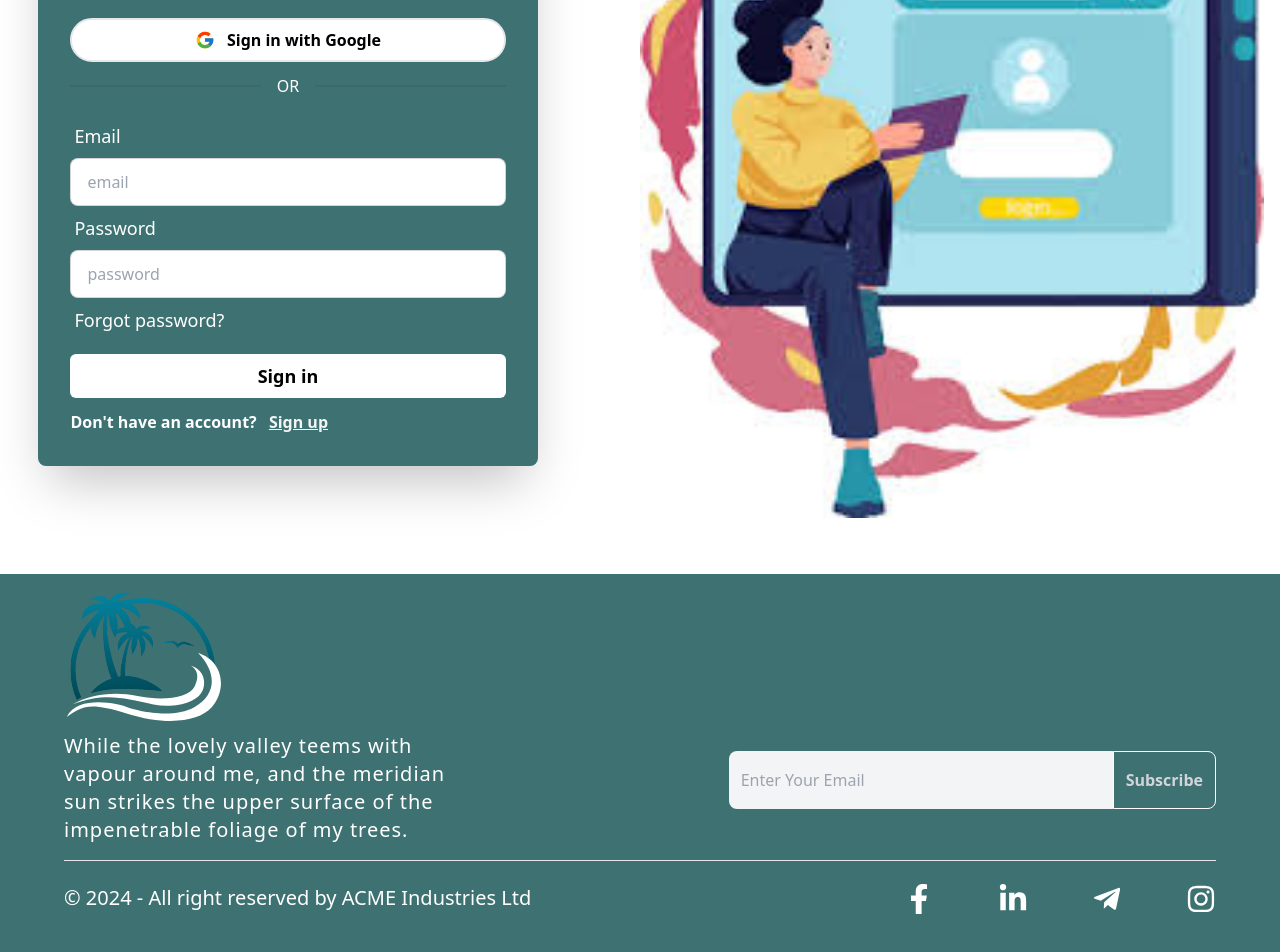
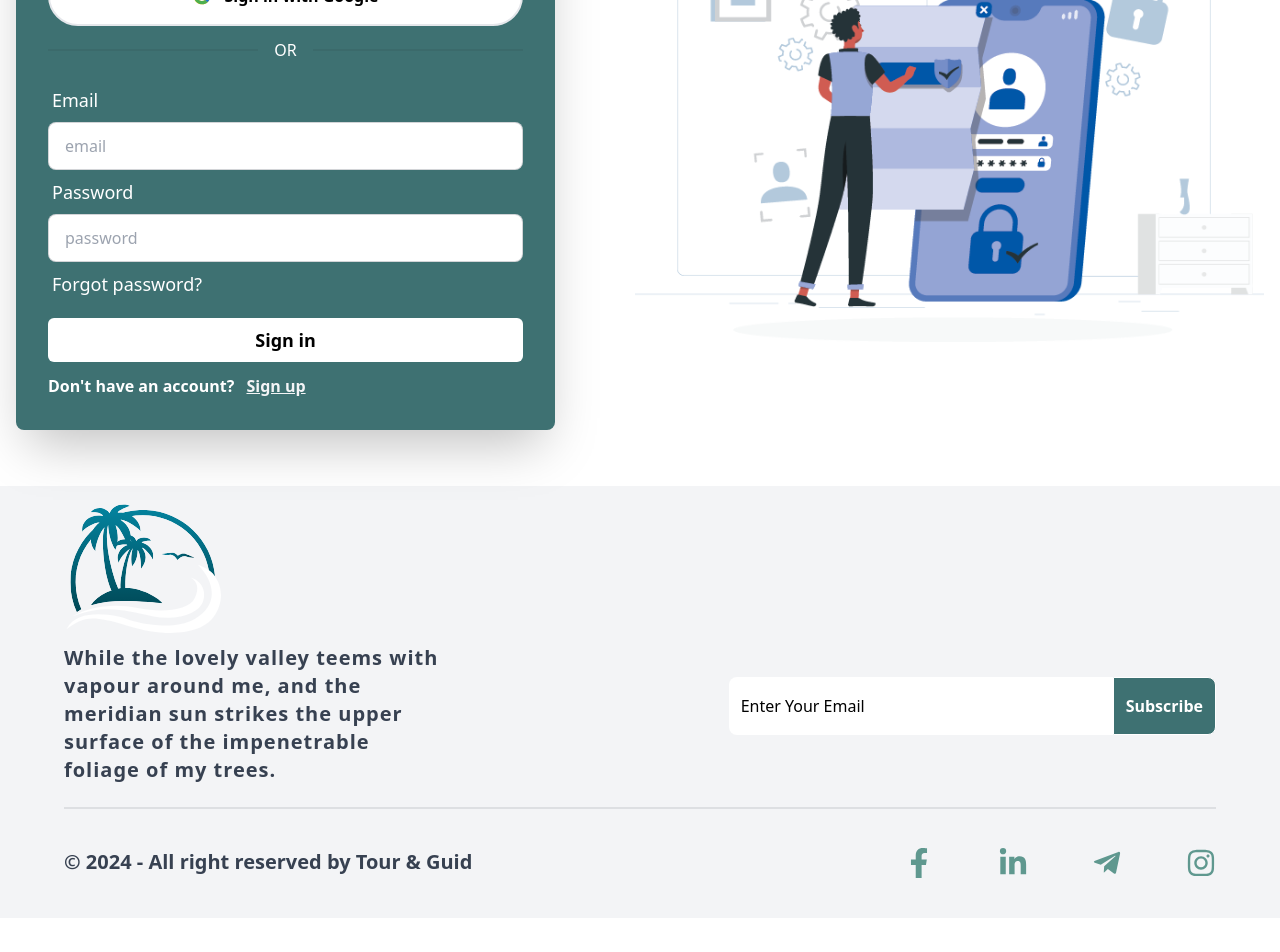
Before and after one commit to tuhinhossain123/offline-service-sharing-web-application-client, a React (Vite) app: page /login in a window 1280 px wide. Shown: the part 528-1480 px from the top of the page. After the commit the page ends 1446 px from the top, so only its background shows below. Built offline with nearby package versions, Linux system fonts and the light colour scheme; no server answers.

Commit message:
code update

```diff
--- a/src/components/Footer/Footer.jsx
+++ b/src/components/Footer/Footer.jsx
@@ -7,7 +7,7 @@ import { Link } from "react-router-dom";
 
 const Footer = () => {
   return (
-    <div className="bg-[#3e7172] px-8 md:px-16 pt-4  text-white">
+    <div className="bg-gray-100 px-8 md:px-16 pt-4  text-white">
       <div>
         <div className="w-[8rem] md:w-[10rem]">
           <img
@@ -19,7 +19,7 @@ const Footer = () => {
       </div>
       <div className="flex flex-col md:flex-row justify-between items-center">
         <div className="pt-2 w-full md:w-2/4">
-          <p className="text-xl tracking-wider">
+          <p className="text-xl text-gray-700 font-semibold tracking-wider">
             While the lovely valley teems with vapour  around me, and the
             meridian sun strikes the upper surface of the impenetrable
             foliage of my trees.
@@ -31,30 +31,30 @@ const Footer = () => {
             name=""
             id=""
             placeholder="Enter Your Email"
-            className="bg-gray-100 text-black border-0 px-3 py-4 w-full md:w-1/2 rounded-l-lg "
+            className=" bg-base-100 border-0 px-3 py-4 w-full md:w-1/2 rounded-l-lg placeholder:text-black focus:outline-none"
           />
-          <button className="px-3 py-4 font-bold rounded-none rounded-r-lg border border-white text-gray-300">
+          <button className="px-3 py-4 font-bold rounded-none rounded-r-lg border border-white text-white bg-[#3e7172]">
             Subscribe
           </button>
         </div>
       </div>
-      <hr className="mt-4 h-2 hidden md:block" />
+      <div className="divider"></div>
       <div className="flex flex-col-reverse md:flex-row justify-between pb-2 pt-4 md:gap-2">
-        <p className="text-sm md:text-xl text-center">
-          © 2024 - All right reserved by ACME Industries Ltd
+        <p className="text-sm md:text-xl font-semibold text-gray-700 text-center">
+          © 2024 - All right reserved by Tour & Guid
         </p>
         <div className="grid grid-flow-col gap-10 md:gap-16 pb-8">
           <Link>
-            <FaFacebookF className="text-3xl" />
+            <FaFacebookF className="text-3xl text-[#5f988f]" />
           </Link>
           <Link>
-            <FaLinkedinIn className="text-3xl" />
+            <FaLinkedinIn className="text-3xl text-[#5f988f]" />
           </Link>
           <Link>
-            <FaTelegramPlane className="text-3xl" />
+            <FaTelegramPlane className="text-3xl text-[#5f988f]" />
           </Link>
           <Link>
-            <FaInstagram className="text-3xl" />
+            <FaInstagram className="text-3xl text-[#5f988f]" />
           </Link>
         </div>
       </div>
--- a/src/pages/AllServices/AllServices.jsx
+++ b/src/pages/AllServices/AllServices.jsx
@@ -21,7 +21,7 @@ const AllServices = () => {
           placeholder="Search Service"
           name="from_name"
           required
-          className="input bg-[#3e7172] text-white text-lg w-full p-2"
+          className="input bg-gray-100 text-white text-lg w-full p-2 focus:outline-none placeholder:text-black"
         />
       </div>
       <div className="grid grid-cols-1 md:grid-cols-2 lg:grid-cols-3 gap-10 px-10 mt-16">
--- a/src/pages/ContactUs/ContacUs.jsx
+++ b/src/pages/ContactUs/ContacUs.jsx
@@ -29,7 +29,7 @@ const ContacUs = () => {
                   placeholder="Your Name*"
                   name="from_name"
                   required
-                  className="input bg-gray-100 text-lg w-full"
+                  className="input bg-gray-100 text-lg w-full focus:outline-none"
                 />
               </div>
               <div className="form-control w-full border-2 rounded-xl caret-black mb-4">
@@ -38,7 +38,7 @@ const ContacUs = () => {
                   placeholder="Your Email*"
                   name="from_name"
                   required
-                  className="input bg-gray-100 text-lg border-0"
+                  className="input bg-gray-100 text-lg focus:outline-none"
                 />
               </div>
 
@@ -49,7 +49,7 @@ const ContacUs = () => {
                   cols="10"
                   rows="10"
                   placeholder="Message*"
-                  className="bg-gray-100 text-lg p-3 foucs:border-none"
+                  className="bg-gray-100 text-lg p-3 focus:outline-none"
                 ></textarea>
               </div>
 
--- a/src/pages/Home/Home.jsx
+++ b/src/pages/Home/Home.jsx
@@ -27,7 +27,7 @@ const Home = () => {
         Special Service
         </h2>
 
-        <div className="grid grid-cols-1 md:grid-cols-2 lg:grid-cols-3 gap-10">
+        <div className="grid grid-cols-1 md:grid-cols-2 lg:grid-cols-3 gap-10 w-[90%] mx-auto">
           {popularService?.slice(0, 3)?.map((service) => (
             <Services key={service._id} service={service}></Services>
           ))}
--- a/src/pages/Login/Login.jsx
+++ b/src/pages/Login/Login.jsx
@@ -3,7 +3,7 @@ import { Link, useNavigate } from "react-router-dom";
 import { FcGoogle } from "react-icons/fc";
 import { toast } from "react-toastify";
 import { AuthContext } from "../Provider/AuthProvider";
-import lotiImg from "../../assets/lotti.jpg"
+import loginImg from "../../assets/login.png"
 
 const Login = () => {
   const { singIn, singInWithGoogle } = useContext(AuthContext);
@@ -41,10 +41,10 @@ const Login = () => {
   return (
     <div className="mt-16 mb-10">
       <div className="hero-content flex-col  md:flex-row-reverse lg:gap-20 w-full mx-auto gap-10">
-        <div className="lg:w-[50%] hidden md:block">
-          <img src={lotiImg} alt="" className="w-full h-full"/>
+        <div className="lg:w-[70%] hidden md:block">
+          <img src={loginImg} alt="" className="w-full h-full"/>
         </div>
-        <div className=" lg:w-[40%] w-full mx-auto shadow-2xl rounded-lg bg-[#3e7172]">
+        <div className=" lg:w-[60%] w-full mx-auto shadow-2xl rounded-lg bg-[#3e7172]">
           <h1 className="text-4xl font-semibold text-white pl-10 pt-10">
             Sign in
           </h1>
@@ -53,7 +53,7 @@ const Login = () => {
               <div className="">
                 <button
                   onClick={handleWithGoogle}
-                  className="border-2 text-black bg-white rounded-full  font-semibold py-2 px-2 w-full flex items-center justify-center"
+                  className="border-2 text-black bg-white rounded-full  font-semibold py-4 px-2 w-full flex items-center justify-center"
                 >
                   <FcGoogle className="text-xl mr-3"></FcGoogle>Sign in with
                   Google
@@ -68,7 +68,7 @@ const Login = () => {
                   type="email"
                   placeholder="email"
                   name="email"
-                  className="input text-black bg-white input-bordered"
+                  className="input text-black bg-white input-bordered focus:outline-none"
                   required
                 />
                  {error && <p className="text-red-500">{error}</p>}
@@ -84,7 +84,7 @@ const Login = () => {
                   type="password"
                   placeholder="password"
                   name="password"
-                  className="input text-black bg-white input-bordered"
+                  className="input text-black bg-white input-bordered focus:outline-none"
                   required
                 />
                 {error && <p className="text-red-500">{error}</p>}
@@ -99,7 +99,7 @@ const Login = () => {
                 </label>
               </div>
               <div className="form-control mt-3">
-                <button className="py-2 px-2 font-semibold rounded-md text-lg bg-white text-black">
+                <button className="py-2 px-2 font-semibold rounded-md text-lg bg-white text-black focus:outline-none">
                   Sign in
                 </button>
               </div>
--- a/src/pages/MeetTeam/MeetTeam.jsx
+++ b/src/pages/MeetTeam/MeetTeam.jsx
@@ -13,10 +13,10 @@ const MeetTeam = () => {
         Meet Our Team
       </h2>
 
-      <div className="grid grid-cols-1 md:grid-cols-2 lg:grid-cols-3 gap-10 px-6 lg:px-16">
-        <div className="group shadow-xl  relative  gap-4  ">
+      <div className="grid grid-cols-1 md:grid-cols-2 lg:grid-cols-3 gap-10 px-6 lg:px-16 lg:w-[75%] mx-auto">
+        <div className="group shadow-xl  relative  gap-4 ">
           <div className="">
-            <img src={img1} alt="" className="rounded-xl" />
+            <img src={img1} alt="" className="rounded-xl w-full h-full" />
           </div>
           <div className="absolute bottom-0 left-0 hidden bg-opacity-50 group-hover:flex items-start justify-end flex-col bg-gray-900 w-full h-full pb-8 pl-8">
             <h2 className="text-3xl font-semibold text-white pb-1">
@@ -43,9 +43,9 @@ const MeetTeam = () => {
             </div>
           </div>
         </div>
-        <div className="group  shadow-xl  relative  gap-4 ">
+        <div className="group  shadow-xl  relative  gap-4">
           <div className="">
-            <img src={img2} alt="" className="rounded-xl" />
+            <img src={img2} alt="" className="rounded-xl w-full h-full" />
           </div>
           <div className=" absolute bottom-0 left-0 hidden bg-opacity-50 group-hover:flex items-start justify-end flex-col bg-black w-full h-full pb-8 pl-8">
             <h2 className="text-3xl font-semibold text-white pb-1">
@@ -70,9 +70,9 @@ const MeetTeam = () => {
             </div>
           </div>
         </div>
-        <div className="group shadow-xl relative  gap-4 ">
+        <div className="group shadow-xl relative  gap-4">
           <div className="">
-            <img src={img3} alt="" className="rounded-xl " />
+            <img src={img3} alt="" className="rounded-xl w-full h-full" />
           </div>
           <div className=" absolute bottom-0 left-0 hidden bg-opacity-50 group-hover:flex items-start justify-end flex-col bg-black w-full h-full pb-8 pl-8">
             <h2 className="text-3xl font-semibold text-white pb-1">
--- a/src/pages/PopularDestinations/PopularDestinations.jsx
+++ b/src/pages/PopularDestinations/PopularDestinations.jsx
@@ -30,43 +30,43 @@ const PopularDestinations = () => {
       >
         <SwiperSlide className="">
           <img src={p1} alt="" className="h-[10rem] md:h-full"/>
-          <h3 className="text-center -mt-10 text-white font-semibold text-xm md:text-3xl  uppercase flex items-center justify-center gap-2">
-            <FaLocationDot />
+          <h3 className="text-center -mt-16  text-white font-semibold text-sm md:text-xl   uppercase flex items-center justify-center gap-2">
+            <FaLocationDot className="hidden md:block"/>
             London
           </h3>
         </SwiperSlide>
         <SwiperSlide className="">
           <img src={p2} alt="" className="h-[10rem] md:h-full"/>
-          <h3 className="text-center -mt-10 text-white font-semibold text-xm md:text-3xl  uppercase flex items-center justify-center gap-2">
-            <FaLocationDot />
+          <h3 className="text-center -mt-16 text-white font-semibold text-sm md:text-xl  uppercase flex items-center justify-center gap-2">
+            <FaLocationDot className="hidden md:block"/>
             Bankok
           </h3>
         </SwiperSlide>
         <SwiperSlide className="">
           <img src={p3} alt="" className="h-[10rem] md:h-full"/>
-          <h3 className="text-center -mt-10 text-white font-semibold text-xm md:text-3xl  uppercase flex items-center justify-center gap-2">
-            <FaLocationDot />
+          <h3 className="text-center -mt-16  text-white font-semibold text-sm md:text-xl  uppercase flex items-center justify-center gap-2">
+            <FaLocationDot className="hidden md:block"/>
             Canada
           </h3>
         </SwiperSlide>
         <SwiperSlide className="">
           <img src={p4} alt="" className="h-[10rem] md:h-full"/>
-          <h3 className="text-center -mt-10 text-white font-semibold text-xm md:text-3xl  uppercase flex items-center justify-center gap-2">
-            <FaLocationDot />
+          <h3 className="text-center -mt-16  text-white font-semibold text-sm md:text-xl  uppercase flex items-center justify-center gap-2">
+            <FaLocationDot className="hidden md:block"/>
             France
           </h3>
         </SwiperSlide>
         <SwiperSlide className="">
           <img src={p5} alt="" className="h-[10rem] md:h-full"/>
-          <h3 className="text-center -mt-10 text-white font-semibold text-xm md:text-3xl  uppercase flex items-center justify-center gap-2">
-            <FaLocationDot />
+          <h3 className="text-center -mt-16  text-white font-semibold text-sm md:text-xl  uppercase flex items-center justify-center gap-2">
+            <FaLocationDot className="hidden md:block"/>
             Italy
           </h3>
         </SwiperSlide>
         <SwiperSlide className="">
           <img src={p6} alt="" className="h-[10rem] md:h-full"/>
-          <h3 className="text-center -mt-10 text-white font-semibold text-xm md:text-3xl  uppercase flex items-center justify-center gap-2">
-            <FaLocationDot />
+          <h3 className="text-center -mt-16  text-white font-semibold text-sm md:text-xl  uppercase flex items-center justify-center gap-2">
+            <FaLocationDot className="hidden md:block"/>
             morokko
           </h3>
         </SwiperSlide>
--- a/src/pages/Register/Register.jsx
+++ b/src/pages/Register/Register.jsx
@@ -5,7 +5,7 @@ import "react-toastify/dist/ReactToastify.css";
 import { updateProfile } from "firebase/auth";
 import Swal from "sweetalert2";
 import { AuthContext } from "../Provider/AuthProvider";
-import lotiImg from "../../assets/lotti.jpg";
+import loginImg from "../../assets/login.png"
 
 const Register = () => {
   const { createUser } = useContext(AuthContext);
@@ -58,10 +58,10 @@ const Register = () => {
   return (
     <div className="mt-16 mb-10">
       <div className="hero-content flex-col md:flex-row  lg:gap-20 w-full mx-auto gap-10">
-        <div className="lg:w-[50%] hidden md:block">
-          <img src={lotiImg} alt="" className="w-full h-full" />
+        <div className="lg:w-[70%] hidden md:block">
+          <img src={loginImg} alt="" className="w-full h-full" />
         </div>
-        <div className=" lg:w-[40%] w-full mx-auto shadow-2xl rounded-lg bg-[#3e7172]">
+        <div className=" lg:w-[60%] w-full mx-auto shadow-2xl rounded-lg bg-[#3e7172]">
           <h1 className="text-4xl font-semibold text-white pl-10 pt-10">
             Sign Up
           </h1>
@@ -75,7 +75,7 @@ const Register = () => {
                   type="text"
                   placeholder="Your Name"
                   name="name"
-                  className="input text-black bg-white input-bordered"
+                  className="input text-black bg-white input-bordered focus:outline-none"
                   required
                 />
               </div>
@@ -87,7 +87,7 @@ const Register = () => {
                   type="email"
                   placeholder="Your Email"
                   name="email"
-                  className="input text-black bg-white input-bordered"
+                  className="input text-black bg-white input-bordered focus:outline-none"
                   required
                 />
               </div>
@@ -99,7 +99,7 @@ const Register = () => {
                   type="text"
                   placeholder="Img URL"
                   name="text"
-                  className="input text-black bg-white input-bordered"
+                  className="input text-black bg-white input-bordered focus:outline-none"
                 />
               </div>
               <div className="form-control">
@@ -112,7 +112,7 @@ const Register = () => {
                   type="password"
                   placeholder="password"
                   name="password"
-                  className="input text-black bg-white input-bordered"
+                  className="input text-black bg-white input-bordered focus:outline-none"
                   required
                 />
                 {error && <p className="text-red-500">{error}</p>}
--- a/src/pages/Services/Services.jsx
+++ b/src/pages/Services/Services.jsx
@@ -15,7 +15,7 @@ const Services = ({ service }) => {
       <div className="md:h-[20rem] lg:h-[30rem]">
         <img src={service_img} alt="" className=" h-full w-full" />
       </div>
-      <div className="px-4 pb-6">
+      <div className="px-6 pb-8">
         <div>
           <h2 className="text-3xl font-semibold text-black pb-2 pt-2">
             {service_name}
```
Also changed, not shown: src/assets/login.png (added).
